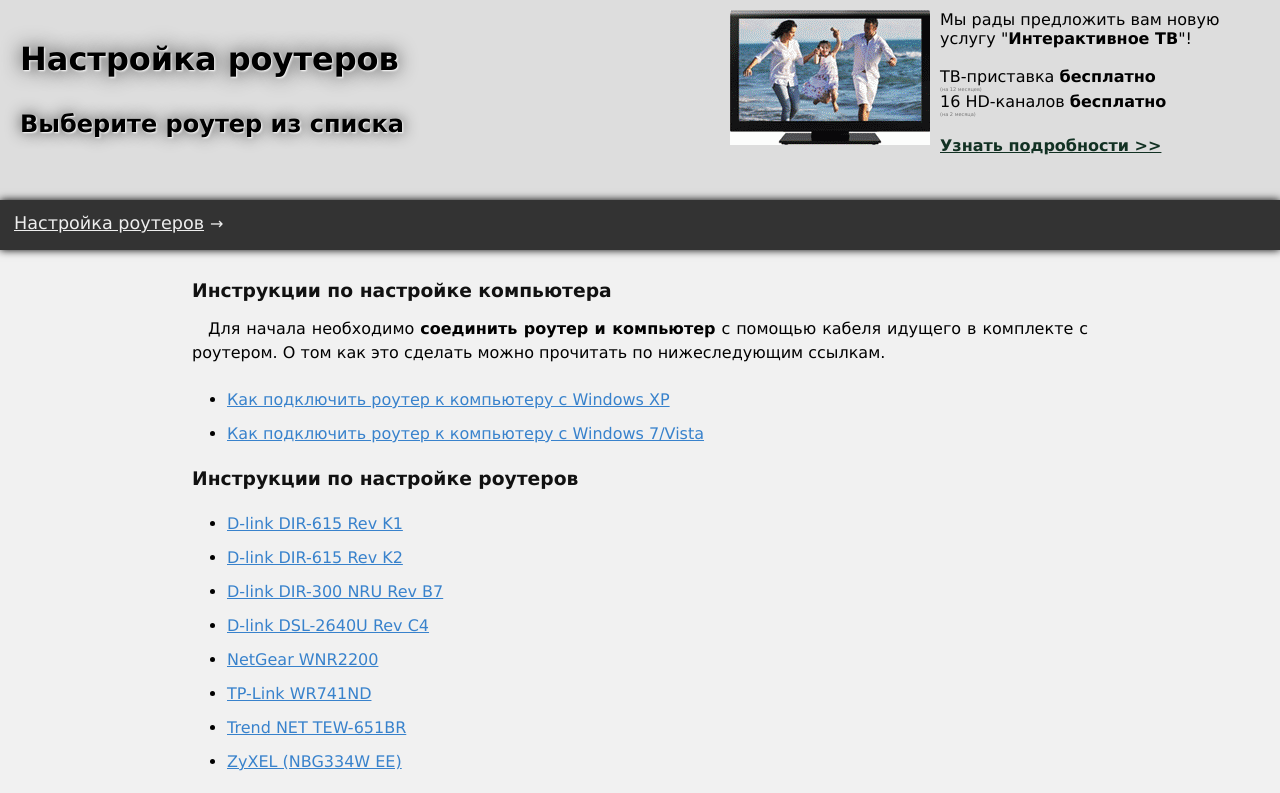
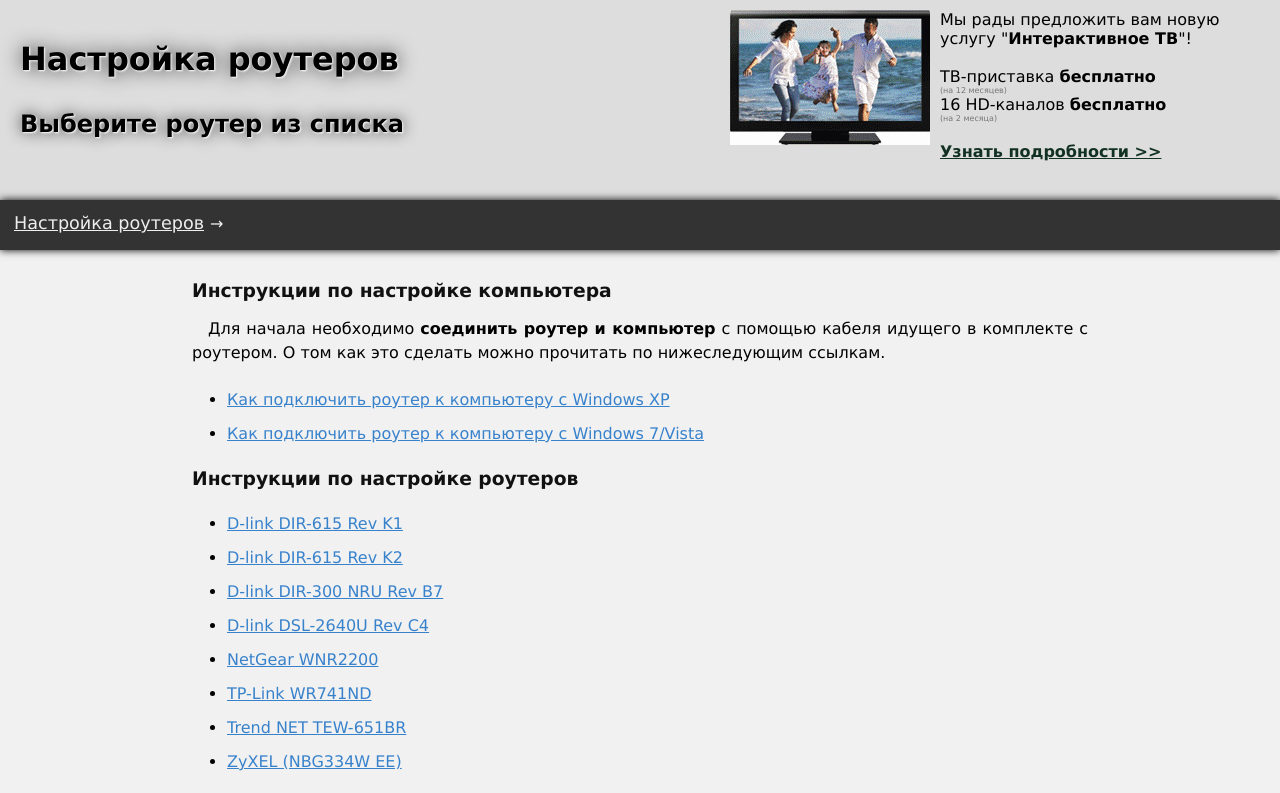
Before and after one commit to karabanov/rm, a plain HTML site: page Настройка_Роутеров.html in a window 1280 px wide. Shown: the top 793 px of the page. Drawn offline with Linux system fonts and the light colour scheme.

Commit message:
Work in progres

```diff
--- a/Настройка_Роутеров.html
+++ b/Настройка_Роутеров.html
@@ -25,9 +25,9 @@
 <img src="./content/img/tv.gif" width="200" height="135" alt="Интерактивное телевидение" style="float:left; margin:0 10px 15px 0; padding:0 0 15px 0;">
 Мы рады предложить вам новую услугу "<b style="color:981e85;">Интерактивное ТВ</b>"!
 <br><br>
-ТВ-приставка <b>бесплатно</b><br><span style="color:#777; font-size:5px;">(на 12 месяцев)</span>
+ТВ-приставка <b>бесплатно</b><br><span style="color:#777; font-size:0.5em;">(на 12 месяцев)</span>
 <br>
-16 HD-каналов <b>бесплатно</b><br><span style="color:#777; font-size:5px;">(на 2 месяца)</span>
+16 HD-каналов <b>бесплатно</b><br><span style="color:#777; font-size:0.5em;">(на 2 месяца)</span>
 <br><br>
 <a target="blank" href="http://datacom.ru/novgorod/news/full/699/"><b>Узнать подробности >></b></a>
 </p>
```
